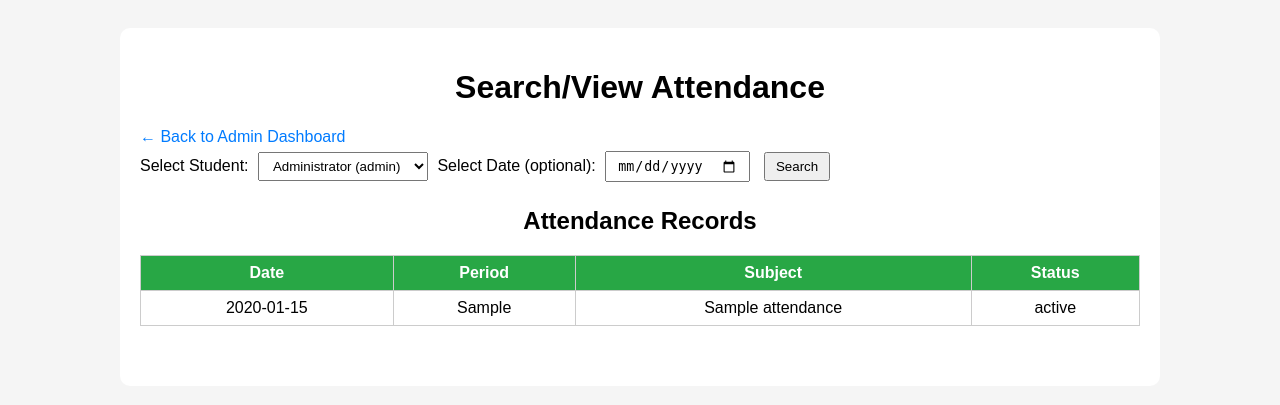
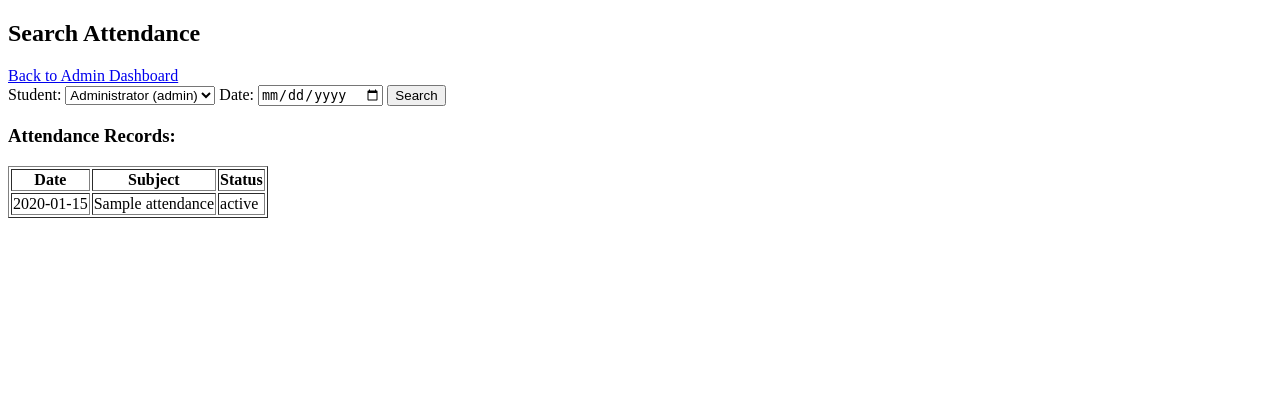
Before and after one commit to Rudranarayan747/jec-flask-app, a Flask app: template templates/search_attendance.html in a window 1280 px wide. Shown: the top 405 px of the page. Run offline with Flask 3, Linux system fonts and the light colour scheme; tables that the repository leaves empty hold one stand-in row (values such as "Sample post"); the template is opened without the code that fills it: values that come from a table or form of the project are taken from there, most other values are stand-ins (such as "Sample title", 1, 10 or a date in 2020).

Commit message:
Update search_attendance.html

```diff
--- a/templates/search_attendance.html
+++ b/templates/search_attendance.html
@@ -3,65 +3,38 @@
 <head>
     <meta charset="UTF-8">
     <title>Search Attendance</title>
-    <link rel="stylesheet" href="{{ url_for('static', filename='style.css') }}">
-    <style>
-        body { font-family: Arial, sans-serif; background: #f5f5f5; padding: 20px; }
-        h1, h2 { text-align: center; }
-        table { width: 100%; border-collapse: collapse; margin-bottom: 40px; }
-        th, td { border: 1px solid #ccc; padding: 8px; text-align: center; }
-        th { background-color: #28a745; color: #fff; }
-        tr:nth-child(even) { background-color: #e9f8f0; }
-        .container { max-width: 1000px; margin: 0 auto; background: #fff; padding: 20px; border-radius: 10px; }
-        select, input[type="date"], button { padding: 5px 10px; margin: 5px; }
-        a { text-decoration: none; color: #007BFF; }
-        a:hover { text-decoration: underline; }
-    </style>
 </head>
 <body>
-<div class="container">
-    <h1>Search/View Attendance</h1>
-    <a href="{{ url_for('admin_dashboard') }}">← Back to Admin Dashboard</a>
+    <h2>Search Attendance</h2>
+    <a href="{{ url_for('admin_dashboard') }}">Back to Admin Dashboard</a>
 
     <form method="POST">
-        <label for="student_id">Select Student:</label>
-        <select name="student_id" id="student_id" required>
-            <option value="">--Select Student--</option>
+        Student:
+        <select name="student_id" required>
             {% for s in students %}
-            <option value="{{ s.id }}" {% if selected_student and selected_student.id == s.id %}selected{% endif %}>
-                {{ s.name }} ({{ s.id }})
-            </option>
+                <option value="{{ s.id }}" {% if selected_student and s.id==selected_student.id %}selected{% endif %}>{{ s.name }} ({{ s.id }})</option>
             {% endfor %}
         </select>
-
-        <label for="date">Select Date (optional):</label>
-        <input type="date" name="date" id="date" value="{{ selected_date }}">
-
+        Date: <input type="date" name="date" value="{{ selected_date }}">
         <button type="submit">Search</button>
     </form>
 
     {% if records %}
-    <h2>Attendance Records</h2>
-    <table>
-        <thead>
+        <h3>Attendance Records:</h3>
+        <table border="1">
             <tr>
                 <th>Date</th>
-                <th>Period</th>
                 <th>Subject</th>
                 <th>Status</th>
             </tr>
-        </thead>
-        <tbody>
-            {% for rec in records %}
+            {% for r in records %}
             <tr>
-                <td>{{ rec.date.strftime("%Y-%m-%d") }}</td>
-                <td>{{ rec.period }}</td>
-                <td>{{ rec.subject }}</td>
-                <td>{{ rec.status }}</td>
+                <td>{{ r.date.strftime("%Y-%m-%d") }}</td>
+                <td>{{ r.subject }}</td>
+                <td>{{ r.status }}</td>
             </tr>
             {% endfor %}
-        </tbody>
-    </table>
+        </table>
     {% endif %}
-</div>
 </body>
 </html>
```
